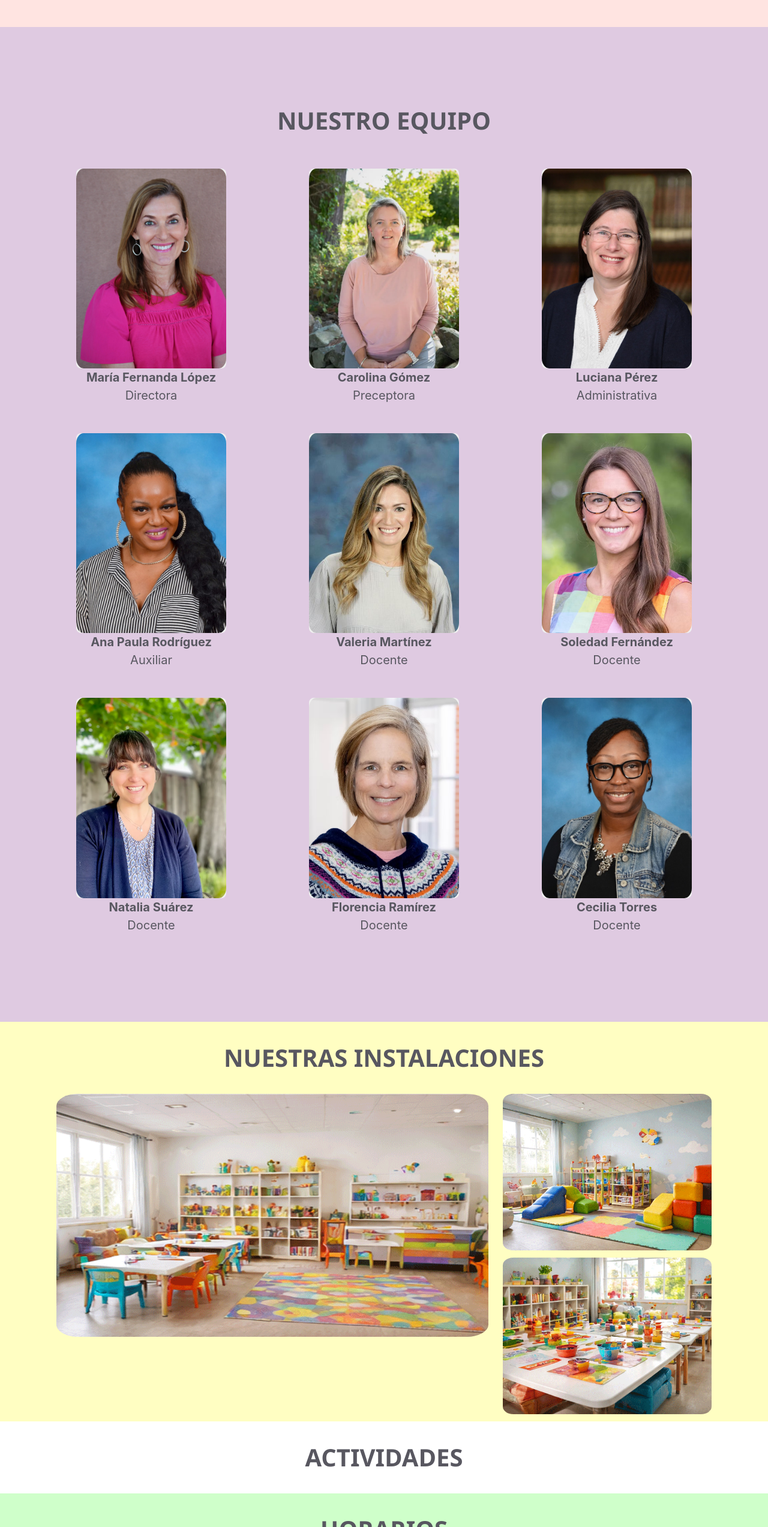
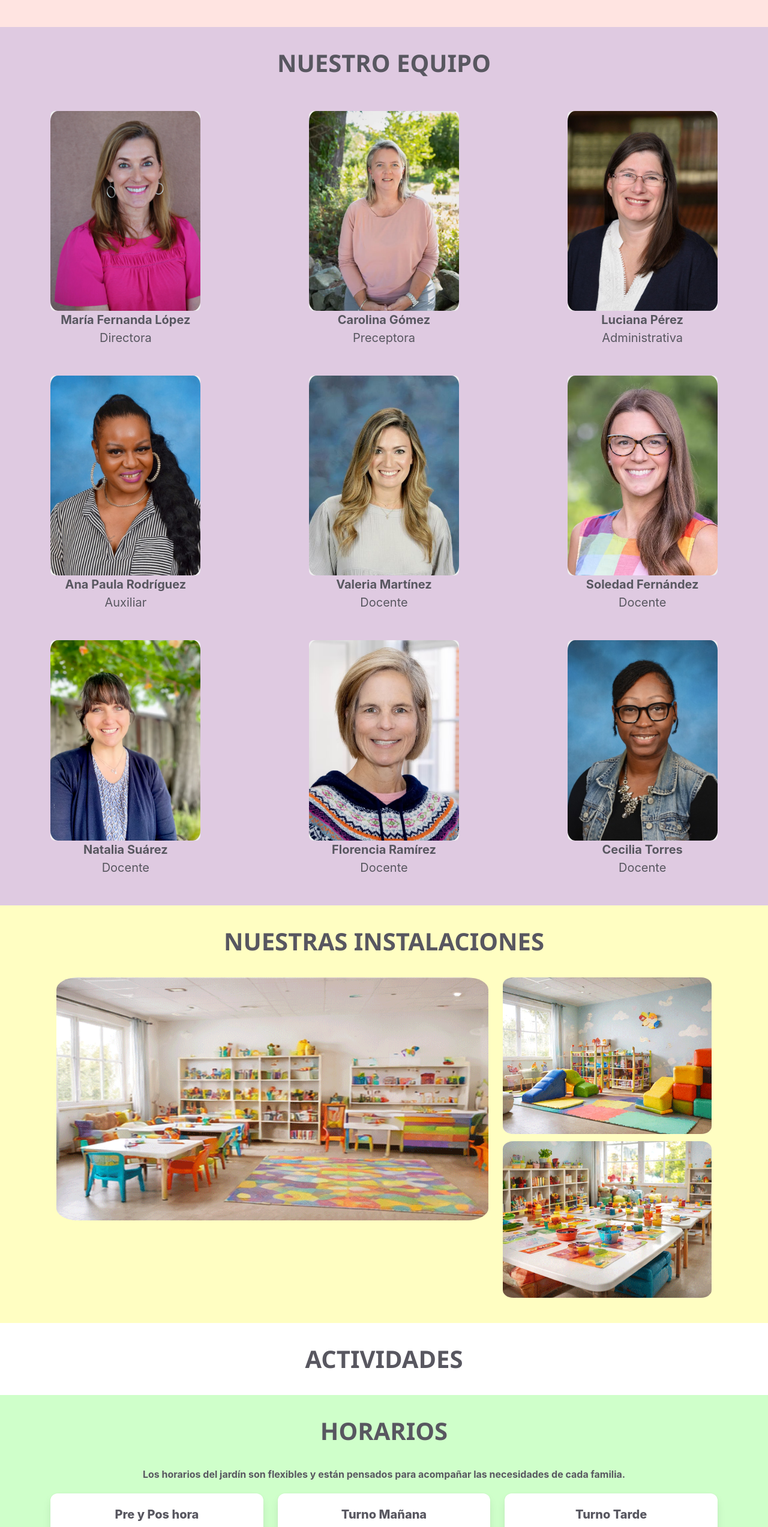
Before and after one commit to marce-lama/jardinMaternal, a plain HTML site: page index.html in a window 1280 px wide. Shown: the part 3037-5582 px from the top of the page at 60% size. Drawn offline with nearby package versions, Linux system fonts and the light colour scheme.

Commit message:
Solucionamos diferencias entre secciones

```diff
--- a/css/style.css
+++ b/css/style.css
@@ -83,21 +83,10 @@ section {
 
 
 /* ------------------------- Seccion Inicio ------------------------- */
-#inicio { min-height: calc(100vh - 60px); }
+#inicio { min-height: calc(100vh - 60px);
+}
 .hero-content { padding-top: clamp(2rem, 20vh, 8rem); }
 
-
-/* #inicio{
-    background-image:url(/image/hero.png);
-    background-size: cover;
-    background-position: center;
-    background-repeat: no-repeat;
-
-    min-height: 100vh;   /* ocupa toda la pantalla
-    display: flex;
-    align-items: center;
-    justify-content: center;
-} */
 
 .contenedorBienvenido{
     min-height: 100vh;
@@ -156,6 +145,10 @@ section {
     justify-content: center;
 }
 
+.container{
+  margin-bottom: auto;
+}
+
 .contenedorParrafoHistoria{
     margin-left: 30px;
 }
@@ -207,8 +200,8 @@ section {
     justify-content: center;
     justify-items: center;
     align-items: center;
-    /*margin-left: 30px;*/
     padding: 0 15px;
+    margin-bottom: auto;
 }
 
 .contenedorSeccionProp{
@@ -242,16 +235,15 @@ section {
     background-position: center;
     background-repeat: no-repeat;
     width: 100%;
-    padding: 2rem 0
+    padding-bottom: 3rem;
 }
 
 #equipo .fixes-grid{
   max-width: 100%;
-    margin: 0;
+  margin: 0;
 }
 
 .contenedorEquipoDocente{
-  padding: 5%;
   margin-top: 0px;
 }
 
@@ -260,7 +252,7 @@ section {
     justify-content: center;
     justify-items: center;
     margin-top: 20px;
-    margin-bottom: 50px;
+    margin-bottom: auto;
 }
 
 .card-docente { text-align: center; }
@@ -306,6 +298,7 @@ section {
 /* ------------------------- Seccion Nuestras Instalaciones ------------------------- */
 .instalaciones{
     background-color: #fffec2;
+    padding-bottom: 30px;
 }
 
 .contenedorInstal{
@@ -324,18 +317,13 @@ section {
 /* ------------------------- Seccion Horarios ------------------------- */
 #horarios{
   background-color: #cfffca;
+  padding-bottom: 20px;
 }
 
 .contenedorHorarios{
   text-align: center;
   font-weight: bold;
 }
-
-
-/*.contenedorCard{
-    width: 100%;
-    padding: 2rem
-}*/
 
 .columns.contenedorCard {
   justify-content: center;
@@ -359,7 +347,6 @@ section {
 .direccionJardin{
     font-family: 'Nunito', sans-serif;
     font-size: 25px;
-    /* color: black; */
     text-align: center;
     justify-content: center;
     margin-top: 25px;
--- a/index.html
+++ b/index.html
@@ -33,19 +33,12 @@
         </div>
     </nav>
 
+  <!------------------------------- SECCION PRINCILA BIENVENIDOS------------------------------->
+
     <section id="inicio" class="hero is-large is-info">
         <video id="heroVideo" class="hero-video" autoplay muted playsinline preload="auto"><source src="videos/hero3.mp4" type="video/mp4"></video>
     </section>
 
-     <!------------------------------- SECCION PRINCILA BIENVENIDOS------------------------------->
-
-<!-- Seccion Bienvenidos estatica
-    <section id="inicio" class="inicio">
-        <div class="contenedorBienvenido">
-            <h2 class="bienvenido" >BIENVENIDOS A</h2>
-            <img class="textoJardin" src="/image/texto-cuentos-y-cuenteretes.png" alt="">
-        </div>
-    </section> -->
 
      <!------------------------------- SECCION HISTORIA DEL JARDIN ------------------------------->
 
@@ -115,10 +108,8 @@
     <!------------------------------- SECCION EQUIPO ------------------------------->
 
     <section id="equipo" >
+        <h2 class="titulosSecciones">NUESTRO EQUIPO</h2>
         <div class="contenedorEquipoDocente">
-            <div>
-                <h2 class="titulosSecciones">NUESTRO EQUIPO</h2>
-            </div>
             <div class="fixed-grid has-3-cols">
                 <div id="contDocentes" class="grid is-row-gap-6 contenedorDocentes card-docente">
                     <!-- Se agregan los docentes desde el array docentes.json -->
```
